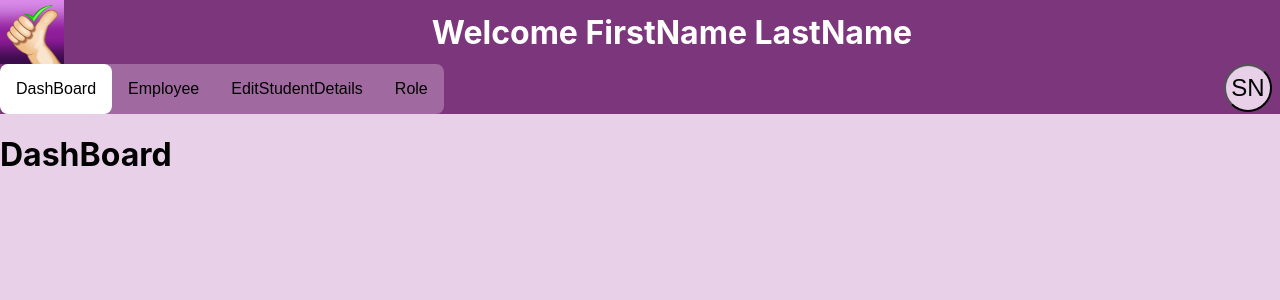
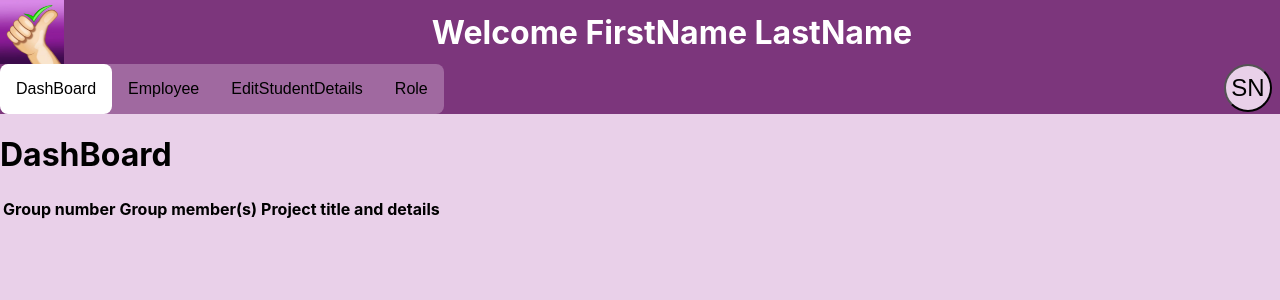
Before and after one commit to shraddha-1402/cse-a-02, a React (Create React App) app: page /admin in a window 1280 px wide. Shown: the top 300 px of the page. Built offline with nearby package versions, Linux system fonts and the light colour scheme.

Commit message:
- refactor: css - adds: thead for admin dashboard

```diff
--- a/src/components/FormElement.tsx
+++ b/src/components/FormElement.tsx
@@ -1,4 +1,3 @@
-import "../styles/FormElement.css";
 export default function FormElement(props: {
   title: string;
   type?: React.HTMLInputTypeAttribute;
--- a/src/components/modules/admin/DashBoard.tsx
+++ b/src/components/modules/admin/DashBoard.tsx
@@ -6,8 +6,17 @@ export default function DashBoard(props: {
   title: string;
 }) {
   return (
-    <div>
+    <div className="admin-dashboard">
       <h1>{props.title}</h1>
+      <table>
+        <thead>
+          <tr>
+            <th>Group number</th>
+            <th>Group member(s)</th>
+            <th>Project title and details</th>
+          </tr>
+        </thead>
+      </table>
     </div>
   );
 }
--- a/src/components/navBar/navBar.css
+++ b/src/components/navBar/navBar.css
@@ -1,8 +1,33 @@
+.navBar {
+  background-color: rgb(124, 54, 124);
+}
+.navBar h1 {
+  color: white;
+}
+.AppBar_TitleBar {
+  display: flex;
+}
+.AppBar_TitleBar img {
+  background-color: rgb(209, 0, 209);
+  height: 4rem;
+  width: 4rem;
+}
+.AppBar_TitleBar h1 {
+  text-align: center;
+  margin: auto;
+}
+.tabBar {
+  display: flex;
+  justify-content: space-between;
+}
+.tabs-list {
+  background-color: rgb(160, 105, 160);
+  border-radius: 0.5rem;
+}
 .nav-item {
   overflow: visible;
   height: 3rem;
 }
-
 .dropdown-trigger {
   background-color: rgb(233, 208, 233);
   border-radius: 50%;
@@ -15,7 +40,6 @@
   width: 3rem;
   height: 3rem;
 }
-
 .dropdown {
   position: relative;
   transform: translateY(-3rem);
@@ -34,7 +58,6 @@
   border: 0.6rem solid transparent;
   right: 10%;
 }
-
 .dropdown:before {
   border-bottom-color: rgb(125, 60, 155);
   top: -1.3rem;
--- a/src/styles/App.css
+++ b/src/styles/App.css
@@ -2,45 +2,8 @@ body {
   background-color: rgb(233, 208, 233);
 }
 
-.AppBar_TitleBar {
-  display: flex;
-}
-
-.AppBar_TitleBar img {
-  background-color: rgb(209, 0, 209);
-  height: 4rem;
-  width: 4rem;
-}
-
-.AppBar_TitleBar h1 {
-  text-align: center;
-  margin: auto;
-}
-
-.navBar {
-  background-color: rgb(124, 54, 124);
-}
-
-.navBar h1 {
-  color: white;
-}
-
-.tabBar {
-  display: flex;
-  justify-content: space-between;
-}
-
-.tabs-list {
-  background-color: rgb(160, 105, 160);
-  border-radius: 0.5rem;
-}
-
 .pageTitle {
   text-align: center;
-}
-
-label {
-  font-weight: bold;
 }
 
 .tab {
@@ -64,12 +27,13 @@ label {
   padding: 0.5rem;
   border: 0;
 }
-.FileUpload {
-  text-align: center;
-}
 
 .FileUploadInput {
   display: none;
+}
+
+.FileUpload {
+  text-align: center;
 }
 
 .FileUpload button {
@@ -90,7 +54,11 @@ label {
   margin-bottom: 0.5rem;
 }
 
-table {
+form label {
+  font-weight: bold;
+}
+
+form table {
   background-color: rgb(230, 184, 241);
   padding: 1rem;
   margin: auto;
@@ -101,6 +69,7 @@ table {
 .signup-login-route a {
   color: lightblue;
 }
+
 td > label {
   /* background-color: aqua; */
   padding-right: 4rem;
@@ -111,14 +80,8 @@ form > button {
   margin: auto;
   margin-top: 1rem;
 }
-/* .App {
-  text-align: center;
-}
 
-.App-logo {
-  height: 40vmin;
-  pointer-events: none;
-}
+/*
 
 @media (prefers-reduced-motion: no-preference) {
   .App-logo {
--- a/src/styles/FormElement.css
+++ /dev/null
@@ -1,3 +0,0 @@
-.FormElement {
-  /* background-color: cadetblue; */
-}
```
